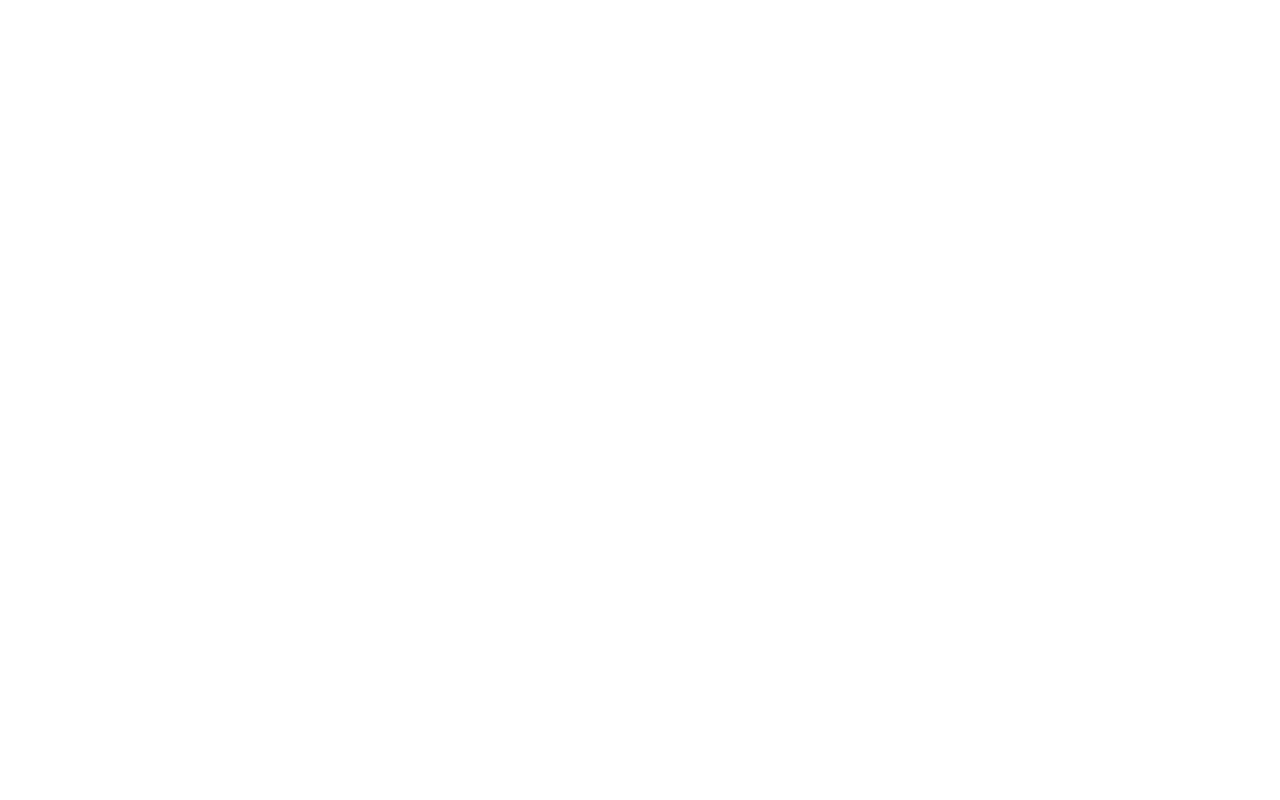
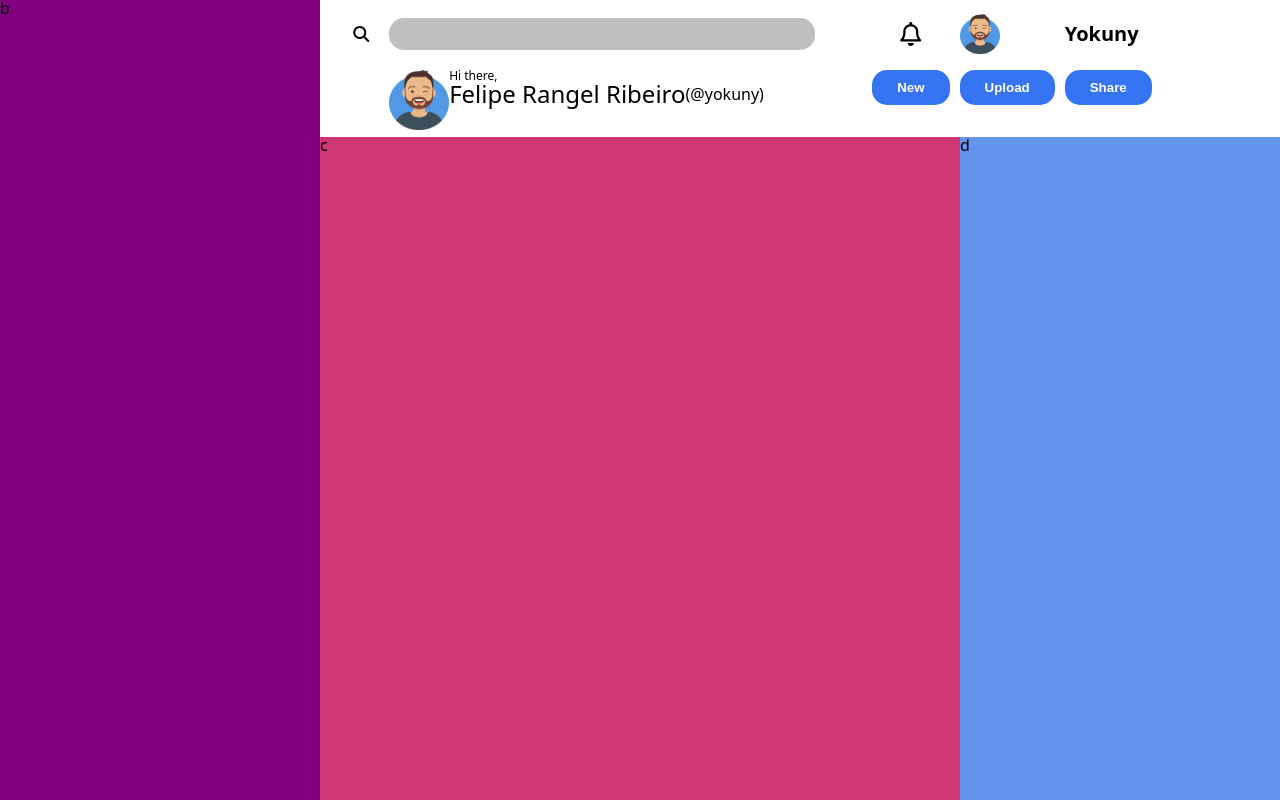
Before and after one commit to Yokuny/Project-Admin-Dashboard, a plain HTML site: page index.html in a window 1280 px wide. Shown: the top 800 px of the page. Drawn offline with Linux system fonts and the light colour scheme.

Commit message:
header is made

```diff
--- /dev/null
+++ b/headerMenuBar.css
@@ -0,0 +1,108 @@
+.headerMenuBar{
+    display: grid;
+    width: 100%;
+    height: 100%;
+    grid-template: repeat(2, 1fr) / 1fr 8fr 1fr 1fr 1fr 2fr;
+    grid-template-areas:
+    "headerSearchIcon headerInput headerBellIcon headerMenuUserImage headerUserName ."
+    ". headerUserImage headerButtonNew headerButtonUpload headerButtonShare .";
+    gap: 2px 10px;
+    margin-bottom: 15px;
+}
+/* Upper part */
+.headerSearchIcon{
+    grid-area: headerSearchIcon;
+    display: flex;
+    justify-content: flex-end;
+    align-items: center;
+}
+.headerSearchIcon i{
+    margin-right: 10px;
+}
+.headerInput{
+    grid-area: headerInput;
+    display: flex;
+    justify-content: start;
+    align-items: center;
+}
+.headerInput input{
+    height: 32px;
+    width: 90%;
+    background-color: rgba(0, 0, 0, 0.25);
+    border: transparent 0px;
+    border-radius: 15px;
+}
+.headerBellIcon{
+    grid-area: headerBellIcon;
+    display: flex;
+    justify-content: center;
+    align-items: center;
+}
+.headerBellIcon i{
+    font-size: 24px;
+}
+.headerMenuUserImage{
+    grid-area: headerMenuUserImage;
+    display: flex;
+    justify-content: flex-start;
+    align-items: center;
+}
+.headerMenuUserImage img{
+    height: 40px;
+    width: 40px;
+}
+.headerUserName{
+    grid-area: headerUserName;
+    display: flex;
+    justify-content: flex-start;
+    align-items: center;
+}
+.headerUserName p{
+    font-size: 20px;
+    font-weight: 700;
+}
+/* lower part */
+.headerUserInfo{
+    grid-area: headerUserImage;
+    display: grid;
+    grid-template-columns: 1fr 7fr;
+}
+.headerUserInfo img{
+    height: 60px;
+    width: 60px;
+}
+.headerUserInfo .headerWelcomeUser p{
+    font-weight: 500;
+    font-size: 12px;
+}
+.headerUserInfo .headerWelcomeUser .headerWelcomeUserMsg{
+    display: flex;
+    align-items: center;
+}
+.headerUserInfo .headerWelcomeUser .headerWelcomeUserMsg h3{
+    display: flex;
+    flex-direction: row;
+    font-weight: 500;
+    font-size: 24px;
+}
+.headerUserInfo .headerWelcomeUser .headerWelcomeUserMsg h6{
+    font-weight: 500;
+    font-size: 16px;
+}
+.headerButtonNew{
+    grid-area: headerButtonNew;
+}
+.headerButtonUpload{
+    grid-area: headerButtonUpload;
+}
+.headerButtonShare{
+    grid-area: headerButtonShare;
+}
+.blueButton{
+    background-color: #3574F2;
+    color: white;
+    font-weight: 600;
+    padding: 10px 25px;
+    border: 0px;
+    border-radius: 15px;
+}
--- a/index.html
+++ b/index.html
@@ -7,8 +7,52 @@
     <title>Document</title>
     <link rel="stylesheet" href="reset.css">
     <link rel="stylesheet" href="style.css">
+    <link rel="stylesheet" href="headerMenuBar.css">
+    <link rel="stylesheet" href="https://cdnjs.cloudflare.com/ajax/libs/font-awesome/6.2.1/css/all.min.css" integrity="sha512-MV7K8+y+gLIBoVD59lQIYicR65iaqukzvf/nwasF0nqhPay5w/9lJmVM2hMDcnK1OnMGCdVK+iQrJ7lzPJQd1w==" crossorigin="anonymous" referrerpolicy="no-referrer" />
 </head>
 <body>
+    <div class="contentDisplaceGrid">
 
+        <header class="headerMenuBar">
+            <div class="headerSearchIcon">
+                <i class="fa-solid fa-magnifying-glass"></i>
+            </div>
+            <div class="headerInput">
+                <input type="search" name="" id="">
+            </div>
+            <div class="headerBellIcon">
+                <i class="fa-regular fa-bell"></i>
+            </div>
+            <div class="headerMenuUserImage">
+                <img src="./user.png" alt="" srcset="">
+            </div>
+            <div class="headerUserName">
+                <p>Yokuny</p>
+            </div>
+            <div class="headerUserInfo">
+                <img  src="./user.png" alt="" srcset="">
+                <div class="headerWelcomeUser">
+                    <p>Hi there,</p>
+                    <div class="headerWelcomeUserMsg">
+                        <h3>Felipe Rangel Ribeiro</h3>
+                        <h6>(@yokuny)</h6>
+                    </div>
+                </div>
+            </div>
+            <div class="headerButtonNew">
+                <button class="blueButton">New</button>
+            </div>
+            <div class="headerButtonUpload">
+                <button class="blueButton">Upload</button>
+            </div>
+            <div class="headerButtonShare">
+                <button class="blueButton">Share</button>
+            </div>
+        </header>
+
+        <nav class="menuSideBar">b</nav>
+        <main class="mainContent">c</main>
+        <main class="contentSideBar">d</main>
+    </div>
 </body>
 </html>
--- a/reset.css
+++ b/reset.css
@@ -17,6 +17,9 @@ time, mark, audio, video {
 	font-size: 100%;
 	font: inherit;
 	vertical-align: baseline;
+	font-family: system-ui, -apple-system, BlinkMacSystemFont,
+	'Segoe UI', Roboto, Oxygen, Ubuntu, Cantarell, 'Open Sans',
+	'Helvetica Neue', sans-serif;
 }
 article, aside, details, figcaption, figure,
 footer, header, hgroup, menu, nav, section {
--- a/style.css
+++ b/style.css
@@ -0,0 +1,29 @@
+.contentDisplaceGrid{
+    display: grid;
+    width: 100%;
+    height: 100%;
+    grid-template: repeat(7, 1fr) / repeat(4, 1fr);
+    grid-template-areas:
+    "menuSideBar headerMenuBar headerMenuBar headerMenuBar"
+    "menuSideBar mainContent mainContent contentSideBar"
+    "menuSideBar mainContent mainContent contentSideBar"
+    "menuSideBar mainContent mainContent contentSideBar"
+    "menuSideBar mainContent mainContent contentSideBar"
+    "menuSideBar mainContent mainContent contentSideBar"
+    "menuSideBar mainContent mainContent contentSideBar"
+}
+.headerMenuBar{
+    grid-area: headerMenuBar;
+}
+.menuSideBar{
+    grid-area: menuSideBar;
+    background-color: purple;
+}
+.mainContent{
+    grid-area: mainContent;
+    background-color: rgb(206, 54, 117);
+}
+.contentSideBar{
+    grid-area: contentSideBar;
+    background-color: cornflowerblue;
+}
```
Also changed, not shown: user.png (added).
